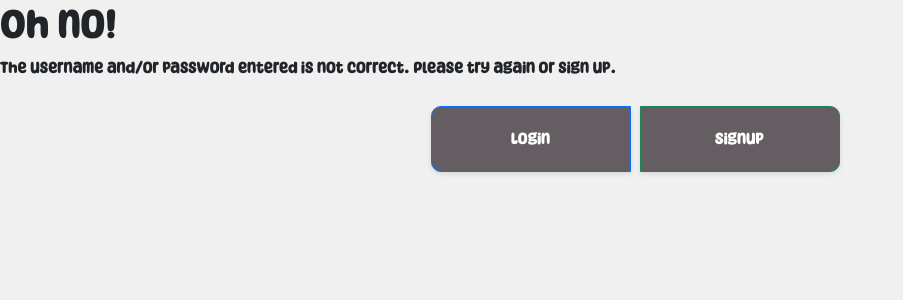
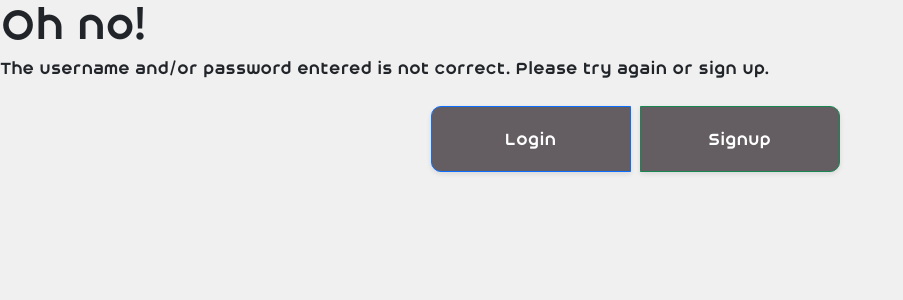
Before and after one commit to pablo-cs/crowd-clique, a Flask app: page /err in a window 1280 px wide. Shown: the top 300 px of the page, without its empty margins (0-903 px from the left). Run offline with Flask 3, Linux system fonts and the light colour scheme.

Commit message:
Updated css to have different font

```diff
--- a/app/static/css/style.css
+++ b/app/static/css/style.css
@@ -1,10 +1,10 @@
 @font-face {
-  font-family: 'MotleyForces';
-  src: url('../fonts/MotleyForcesRegular.ttf') format('truetype');
+  font-family: 'AchieveBold';
+  src: url('../fonts/Achieve-Bold.otf') format('opentype');
 }
 
 body {
-    font-family: 'MotleyForces', sans-serif;
+    font-family: 'AchieveBold', sans-serif;
     margin: 0;
     padding: 0;
     background-color: #f0f0f0;
@@ -123,7 +123,7 @@ a:hover {
   margin-bottom: 20px;
   border-radius: 7px;
   text-align: center;
-
+  box-shadow: 5px 5px 10px rgba(0, 0, 0, 0.2);
 }
 
 .event-header1{
@@ -160,7 +160,7 @@ a:hover {
   height: 100%; /* Image will take the full height of the container */
   object-fit: cover; /* Maintain aspect ratio while covering the container */
   border-radius: 5px;
-  box-shadow: 0 0 3px rgba(0, 0, 0, 0.3);
+  box-shadow: 5px 5px 10px rgba(0, 0, 0, 0.2);
 }
 
 .event-card:hover .event-land-image {
--- a/app/templates/event.html
+++ b/app/templates/event.html
@@ -63,7 +63,6 @@
             </td>
           </tr>
         </table>
-
       </div>
         {% block comment %}{% endblock %}
   {% endif %}
```
Also changed, not shown: app/static/fonts/Achieve-Bold.otf (added), app/static/fonts/Achieve-DemiBold.otf (added), app/static/fonts/Achieve-ExtraBold.otf (added), app/static/fonts/Achieve-Light.otf (added), app/static/fonts/Achieve-Medium.otf (added), app/static/fonts/Achieve-Regular.otf (added), instance/site.db. Lines whose indentation alone changed are shown as unchanged.
